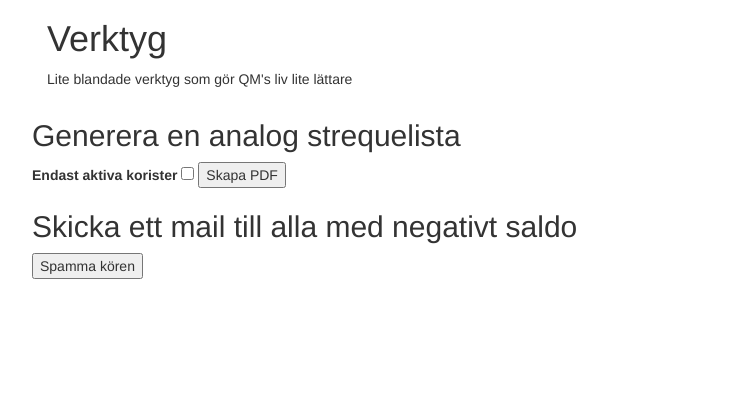
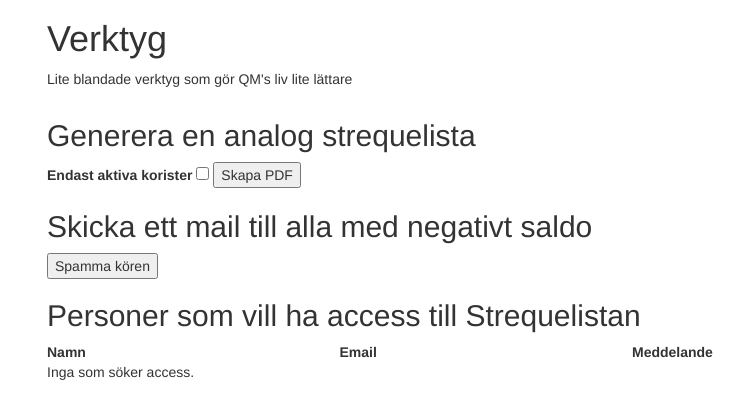
Before and after one commit to teknologkoren/Strequelistan, a Django app: page /admintools/ in a window 1280 px wide. Shown: the part 51-470 px from the top of the page, without its empty margins (23-766 px from the left). Run offline with Django 3.2, Linux system fonts and the light colour scheme; the visitor is signed in with stand-in values (Sample User, id 1); data that the repository does not hold is empty; parts of the project's set-up code (start-up, migrations or seed data) failed here and were passed over; some libraries are stand-ins or nearby versions.

Commit message:
Clean-up admintools and use {% url ... %} instead of hardcoded urls.

```diff
--- a/strecklista/templates/strecklista/admintools.html
+++ b/strecklista/templates/strecklista/admintools.html
@@ -1,20 +1,11 @@
-<!DOCTYPE html>
-<html lang="en">
+{% extends 'strecklista/base.html' %}
 
-<head>
-    {% include "strecklista/snippets/head_content.html" %}
-
-</head>
-
-<body>
-
+{% block content %}
+{% include "strecklista/snippets/navbar.html" %}
 <script>
-
   $( document ).ready(function() {
      $('.register_link').click(function(e){
       e.preventDefault();
-
-
 
       $.ajax({
            url: $(this).attr('href'),
@@ -33,22 +24,15 @@
            },
            timeout : 15000//timeout of the ajax call
       });
-
-
-
     });
   });
-
 </script>
-
-
-<!--Navigation bar -->
-{% include "strecklista/snippets/navbar.html" %}
-
 <!-- Page Content -->
 <div class="container">
   <div class="row">
-        <div class="col-md-12"><h1>Verktyg</h1></div>
+    <div class="col-md-12">
+      <h1>Verktyg</h1>
+    </div>
   </div>
   <div class="row">
     <div class="col-md-12">
@@ -58,48 +42,61 @@
     </div>
   </div>
 
+  <div class="row">
+    <div class="col-md-12">
+      <h2>Generera en analog strequelista</h2>
+      <form action="{% url 'strecklista:paperlist' %}" method="GET" target="_blank">
+        {% csrf_token %}
+        <label>Endast aktiva korister </label>
+        <input type="checkbox" name="active" value="true">
+        <input type="submit" value="Skapa PDF">
+      </form>
+    </div>
+  </div>
 
   <div class="row">
-        <h2>Generera en analog strequelista</h2>
-        <form action="/pdf/" method="GET" id="PDFForm">
-            {% csrf_token %}
-            <label>Endast aktiva korister </label> <input type="checkbox" name="active" value="true">
-
-            <input type="submit" value="Skapa PDF">
-
-        </form>
-    </div>
-    <div class="row">
+    <div class="col-md-12">
       <h2>Skicka ett mail till alla med negativt saldo</h2>
-        <form action="/admintools/" method="post" id="PDFForm">
+      <form action="/admintools/" method="post">
         {% csrf_token %}
         <input type="hidden" name="balanceEmail" value="true">
         <input type="submit" value="Spamma kören">
-            {% if balanceEmailStatus %} <p style="color:red">{{ balanceEmailStatus }}</p> {% endif %}
-
+        {% if balanceEmailStatus %}
+          <p style="color:red">{{ balanceEmailStatus }}</p>
+        {% endif %}
       </form>
     </div>
-    {% if registerRequests %}
+  </div>
+
   <div class="row">
+    <div class="col-md-12">
       <h2>Personer som vill ha access till Strequelistan</h2>
-      <div class="row">
+    </div>
     <div class="col-md-3"><b>Namn</b></div>
     <div class="col-md-3"><b>Email</b></div>
     <div class="col-md-4"><b>Meddelande</b></div>
     <div class="col-md-2"></div>
-      </div>
+    {% if registerRequests %}
       {% for rq in registerRequests %}
       <div class="row">
         <div class="col-md-3">{{ rq.first_name }} {{ rq.last_name }}</div>
         <div class="col-md-3">{{ rq.email }}</div>
         <div class="col-md-4">{{ rq.message }}</div>
-        <div class="col-md-2"><a class="register_link" href="/acceptRegisterRequest?id={{ rq.id }}">Acceptera</a>  <a class="register_link" href="/denyRegisterRequest?id={{ rq.id }}">Neka</a></div>
+        <div class="col-md-2">
+          <a class="register_link" href="/acceptRegisterRequest?id={{ rq.id }}">
+            Acceptera
+          </a>
+          <a class="register_link" href="/denyRegisterRequest?id={{ rq.id }}">
+            Neka
+          </a>
+        </div>
       </div>
     {% endfor %}
+  {% else %}
+    <div class="col-md-12">
+      Inga som söker access.
     </div>
   {% endif %}
-
   </div>
-</body>
-
-</html>
+</div>
+{% endblock %}
--- a/strecklista/urls.py
+++ b/strecklista/urls.py
@@ -44,7 +44,7 @@ urlpatterns = [
 
     url(r'^admintools/', views.admin_tools, name='adminTools'),
 
-    url(r'^pdf/', views.lista_as_pdf, name='PDFLista'),
+    url(r'^pdf/', views.lista_as_pdf, name='paperlist'),
 
     url(r'^updateProfileImage/', views.updateAvatar, name='updateAvatar'),
 
```
Lines whose indentation alone changed are shown as unchanged.
